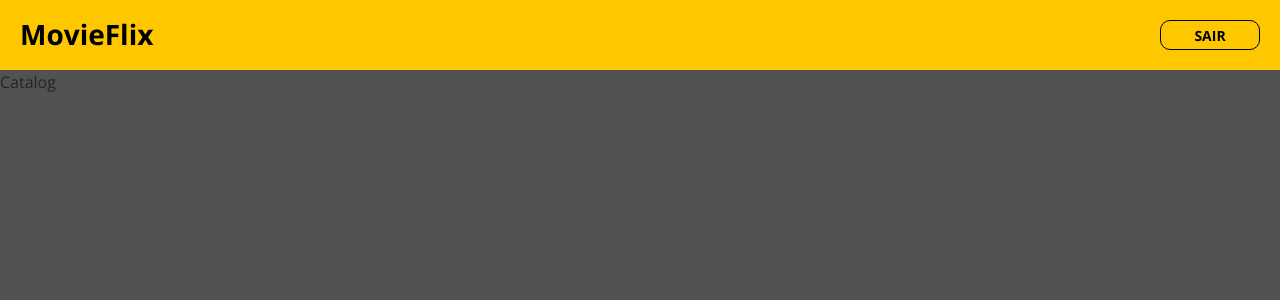
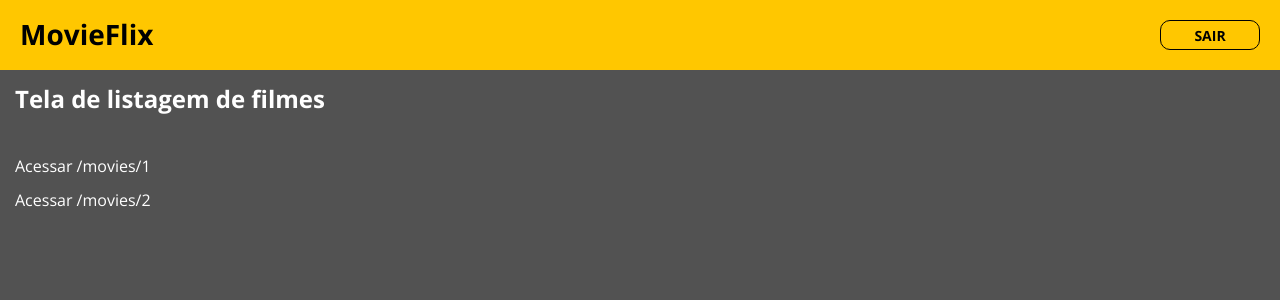
Before and after one commit to Andersongauterio/movie-flix, a React (Create React App) app: page /movies in a window 1280 px wide. Shown: the top 300 px of the page. Built offline with nearby package versions, Linux system fonts and the light colour scheme.

Commit message:
movieCatalog style

```diff
--- a/src/pages/Protected/MovieCatalog/index.tsx
+++ b/src/pages/Protected/MovieCatalog/index.tsx
@@ -1,11 +1,23 @@
+import './styles.css';
 
 const MovieCatalog = () => {
-
-    return (
-        <div>
-            Catalog
-        </div>
-    );
-}
+  return (
+    <div className="movie-catalog-container">
+      <div className="movie-catalog-title">
+        <h1>Tela de listagem de filmes</h1>
+      </div>
+      <div className="movie-catalog-list">
+        <ul>
+          <li>
+            <a href="/movies/1">Acessar /movies/1</a>
+          </li>
+          <li>
+            <a href="/movies/2">Acessar /movies/2</a>
+          </li>
+        </ul>
+      </div>
+    </div>
+  );
+};
 
 export default MovieCatalog;
--- /dev/null
+++ b/src/pages/Protected/MovieCatalog/styles.css
@@ -0,0 +1,22 @@
+.movie-catalog-container {
+  margin: 15px;
+}
+
+.movie-catalog-title {
+  margin-bottom: 40px;
+}
+
+.movie-catalog-title h1 {
+  color: #ffff;
+  font-size: 24px;
+}
+
+.movie-catalog-list ul {
+    padding: 0;
+}
+
+.movie-catalog-list li {
+    list-style-type: none;
+    margin-bottom: 10px;
+    color: #ffff;
+}
--- a/src/pages/Protected/MovieDetails/index.tsx
+++ b/src/pages/Protected/MovieDetails/index.tsx
@@ -1,12 +1,20 @@
 import ReviewForm from 'components/ReviewForm';
 import ReviewListing from 'components/ReviewListing';
+import { useParams } from 'react-router-dom';
 import './styles.css';
 
+type UrlParams = {
+ movieId: string;
+};
+
 const MovieDetails = () => {
+
+  const { movieId } = useParams<UrlParams>();
+
   return (
     <div className="movie-details-container">
       <div className="movie-details-title">
-        <h1>Tela detalhes do filme id: 1 </h1>
+        <h1>Tela detalhes do filme id: {movieId} </h1>
       </div>
       <div className="movie-details-form">
           <ReviewForm />
```
